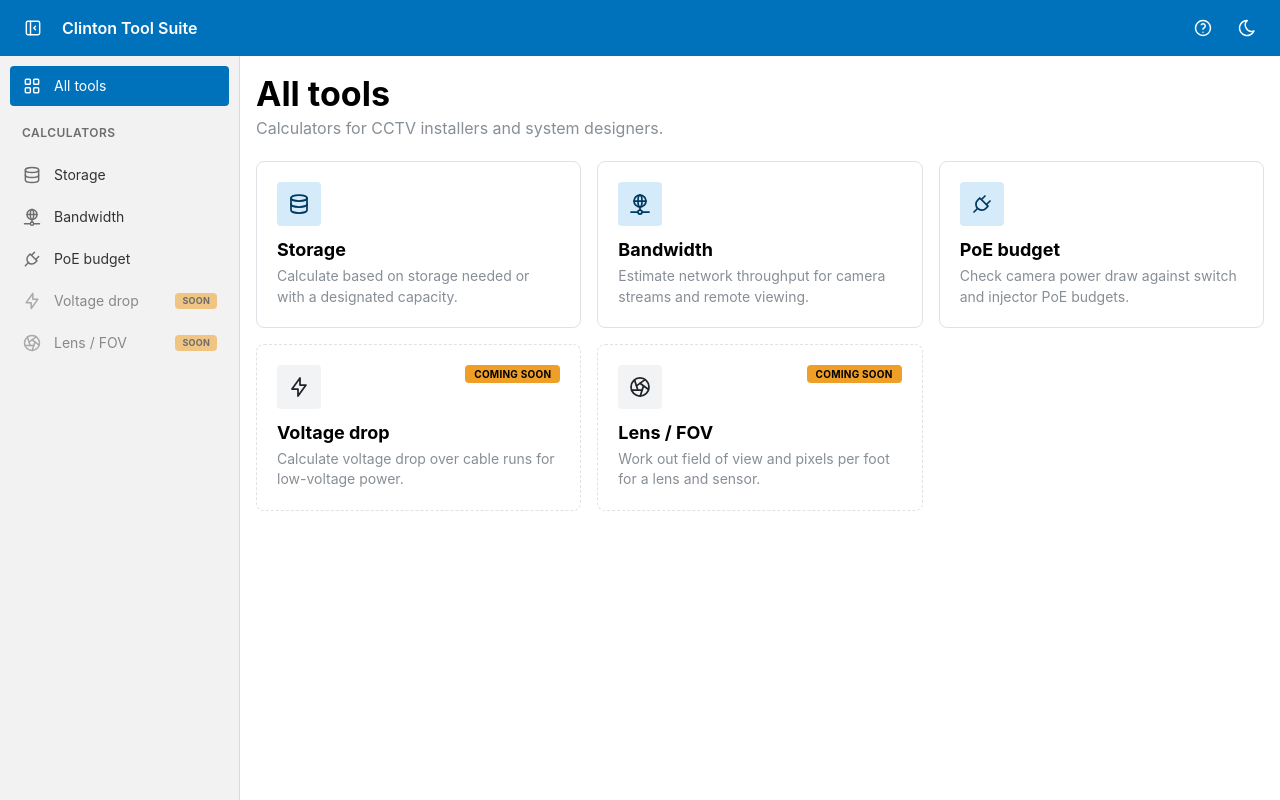
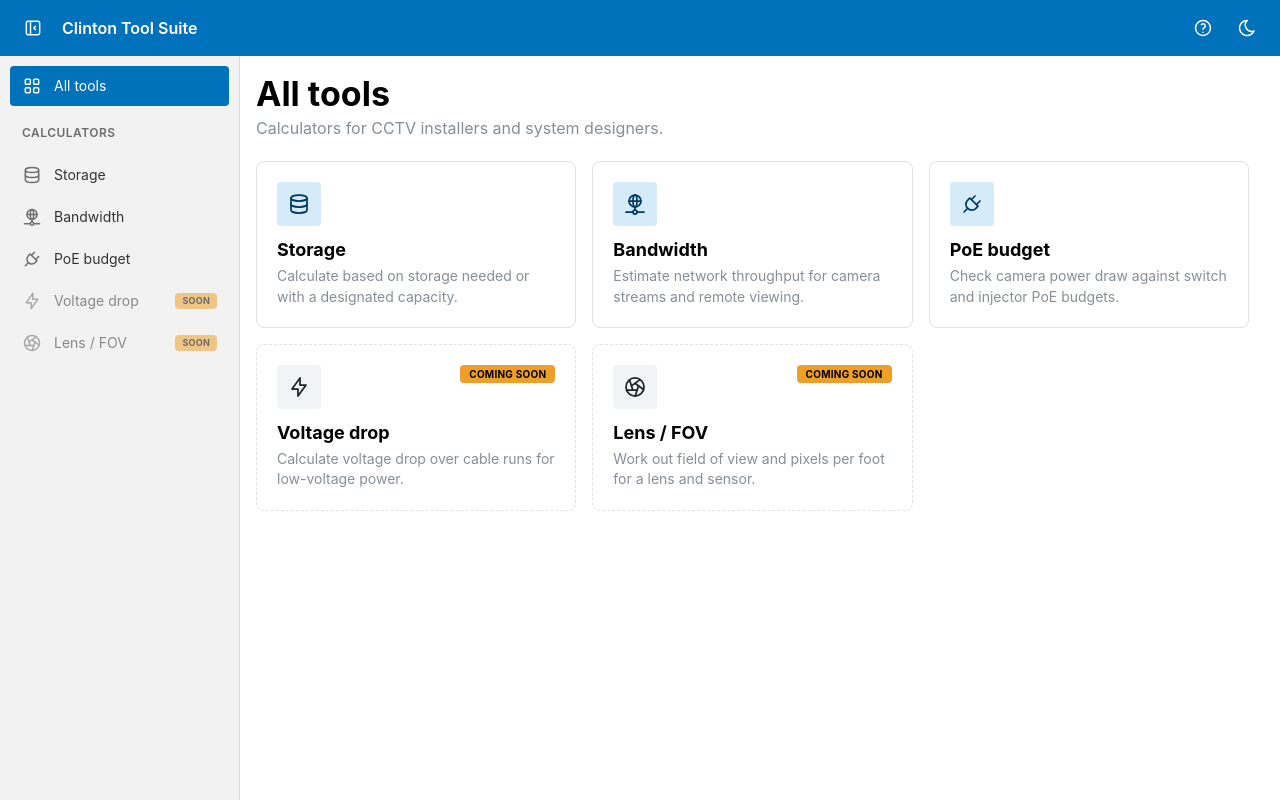
Before and after one commit to mwightCEC/calculator-tool-suite, a Next.js app in the folder apps/web/: page / in a window 1280 px wide. Built offline with nearby package versions, Linux system fonts and the light colour scheme.

Commit message:
Stop layout shifting when adding first camera group (#34)
Co-authored-by: MWight20 <MWight20@gmail.com>

```diff
--- a/apps/web/app/global.css
+++ b/apps/web/app/global.css
@@ -1,3 +1,8 @@
+/* Keep room for the scrollbar so the layout doesn't shift sideways when a page grows tall enough to scroll. */
+html {
+  scrollbar-gutter: stable;
+}
+
 /* Neutral keyboard focus ring (theme.focusRing = 'auto'). */
 .mantine-focus-auto:focus-visible {
   outline-color: var(--app-focus-ring);
```
